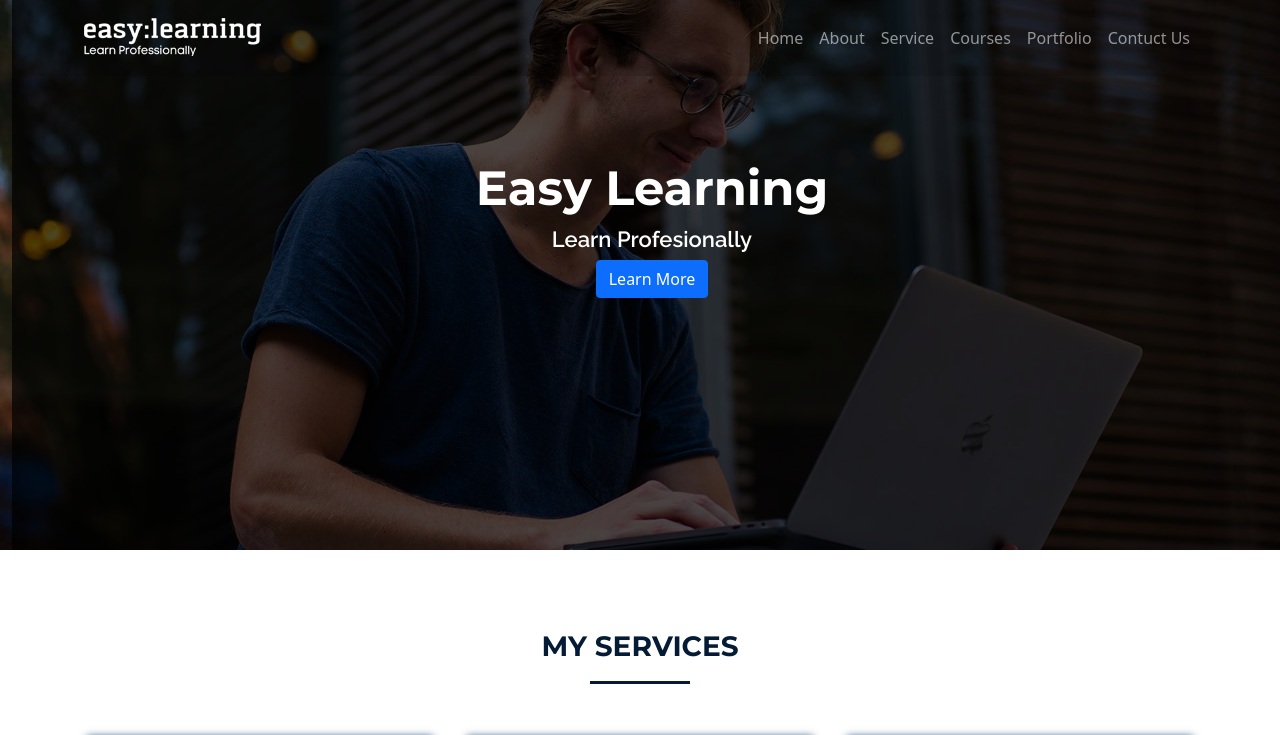
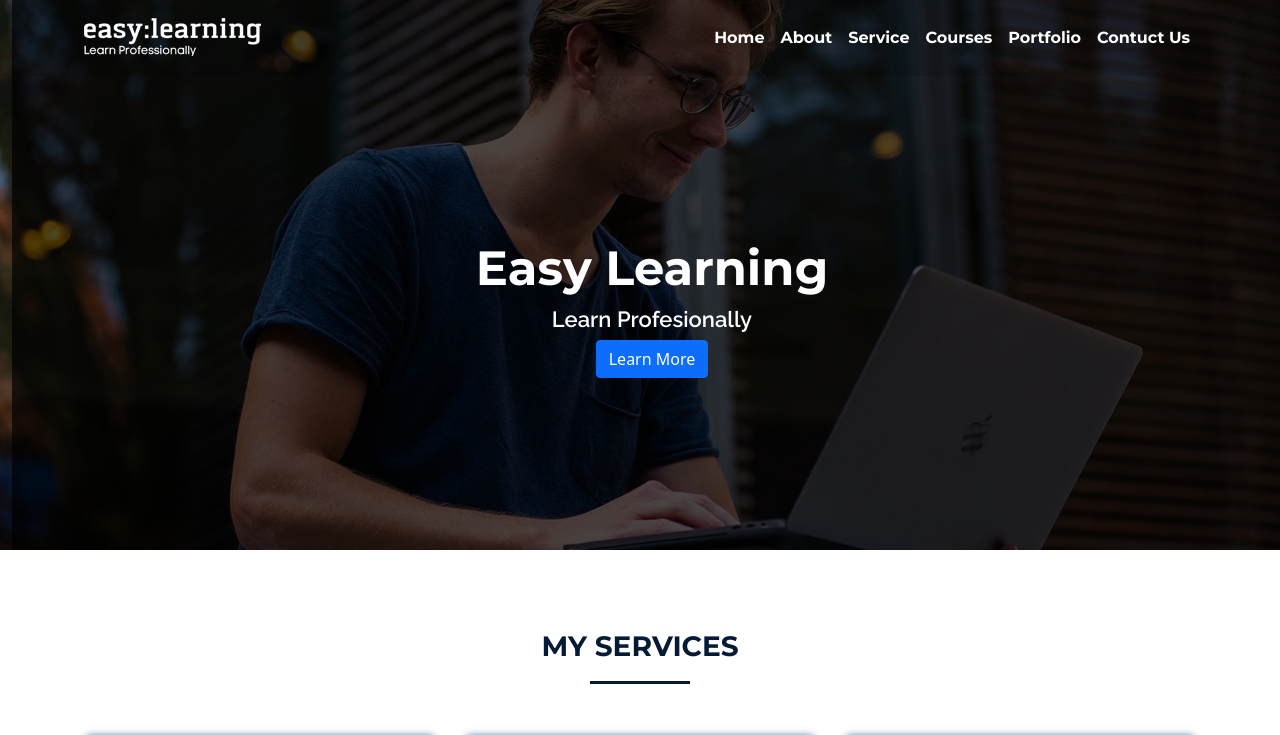
Before and after one commit to ahsanulSowmik/elearning, a React (Create React App) app: page / in a window 1280 px wide. Shown: the top 735 px of the page. Built offline with nearby package versions, Linux system fonts and the light colour scheme; a web font is replaced by a local one.

Commit message:
#Change navbar item front size and front style. and set navbar item color when scrolling.

```diff
--- a/src/assest/css/custom.css
+++ b/src/assest/css/custom.css
@@ -15,7 +15,7 @@
 }
 
 .topContent{
-    margin-top: 10em;
+    margin-top: 15em;
 }
 .topTitle{
     font-family: 'Montserrat',sans-serif;
@@ -115,3 +115,19 @@
     transition: background-color 400ms linear;
     background-color: #ffffff88;
 }
+
+.navItem{
+    text-decoration: none !important;
+    font-family: 'Montserrat',sans-serif;
+    color: white !important;
+    font-weight: 700;
+    font-size: 16px;
+}
+
+.navItemScroll{
+    text-decoration: none !important;
+    font-family: 'Montserrat',sans-serif;
+    color: #051b35 !important;
+    font-weight: 700;
+    font-size: 16px;
+}
--- a/src/components/TopNavigation/TopNavigation.jsx
+++ b/src/components/TopNavigation/TopNavigation.jsx
@@ -10,16 +10,17 @@ export class TopNavigation extends Component {
         this.state = {
             navBarTitle: "navTitle",
             navBarlogo: [whiteLogo],
-            navBarColor: "navBackground"
+            navBarColor: "navBackground",
+            navBarItem: "navItem"
         }
     }
 
     onScroll=()=>{
         if(window.scrollY>100){
-            this.setState({navBarTitle:'navTitleScrolling', navBarlogo: [blackLogo], navBarColor: 'navBackgroundScroll'})
+            this.setState({navBarTitle:'navTitleScrolling', navBarlogo: [blackLogo], navBarColor: 'navBackgroundScroll',  navBarItem: 'navItemScroll'})
 
         }else if(window.scrollY<100){
-            this.setState({navBarTitle:'navTitle', navBarlogo: [whiteLogo],navBarColor: 'navBackground'})
+            this.setState({navBarTitle:'navTitle', navBarlogo: [whiteLogo],navBarColor: 'navBackground', navBarItem: 'navItem'})
         }
     }
 
@@ -37,12 +38,12 @@ export class TopNavigation extends Component {
                         <Nav className="me-auto">
                         </Nav>
                         <Nav>
-                        <Nav.Link href="#deets">Home</Nav.Link>
-                        <Nav.Link href="#deets">About</Nav.Link>
-                        <Nav.Link href="#deets">Service</Nav.Link>
-                        <Nav.Link href="#deets">Courses</Nav.Link>
-                        <Nav.Link href="#deets">Portfolio</Nav.Link>
-                        <Nav.Link href="#deets">Contuct Us</Nav.Link>
+                        <Nav.Link className={this.state.navBarItem} href="#deets" >Home</Nav.Link>
+                        <Nav.Link className={this.state.navBarItem} href="#deets" >About</Nav.Link>
+                        <Nav.Link className={this.state.navBarItem} href="#deets" >Service</Nav.Link>
+                        <Nav.Link className={this.state.navBarItem} href="#deets" >Courses</Nav.Link>
+                        <Nav.Link className={this.state.navBarItem} href="#deets" >Portfolio</Nav.Link>
+                        <Nav.Link className={this.state.navBarItem} href="#deets" >Contuct Us</Nav.Link>
                         </Nav>
                     </Navbar.Collapse>
                     </Container>
```
